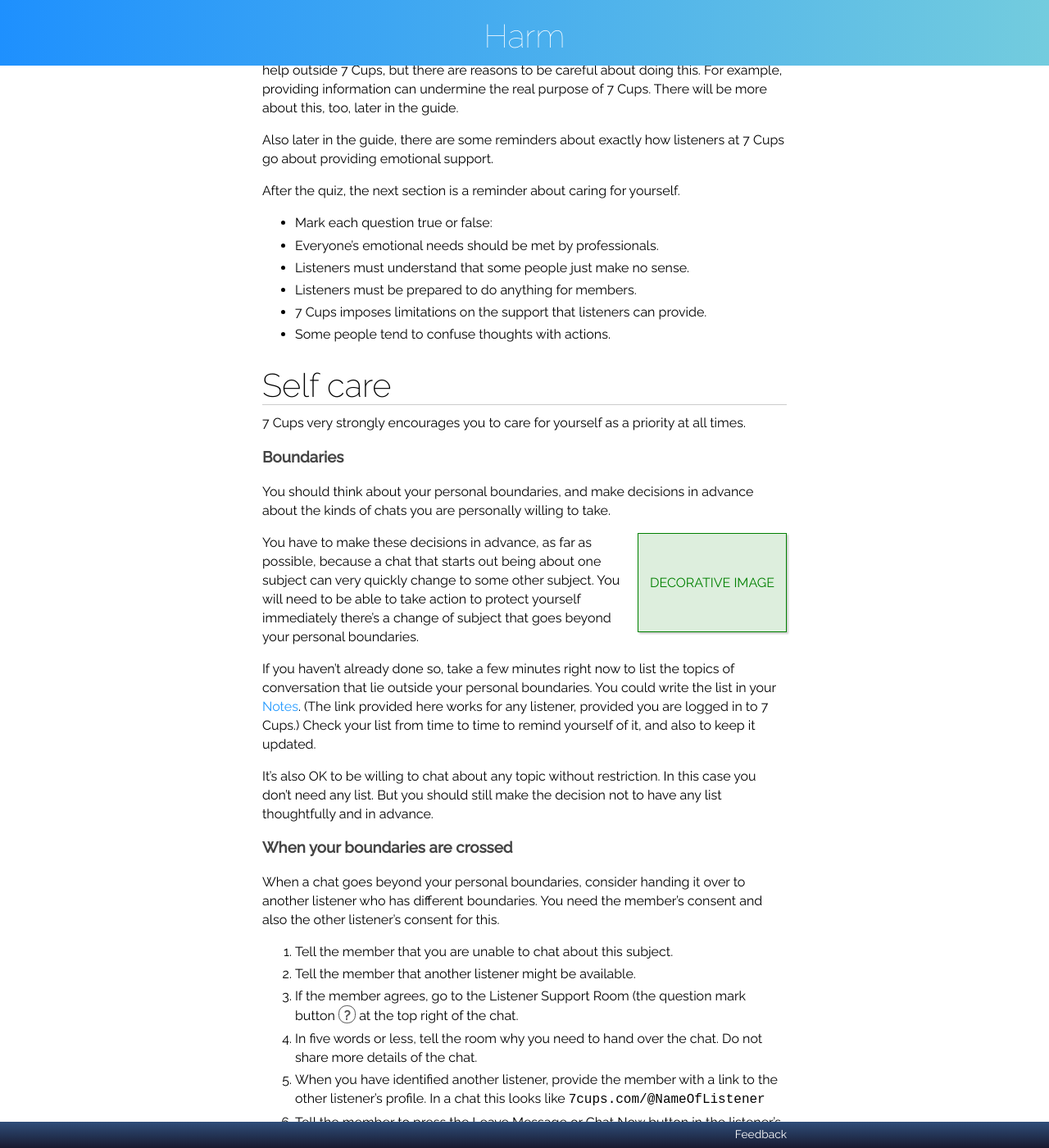
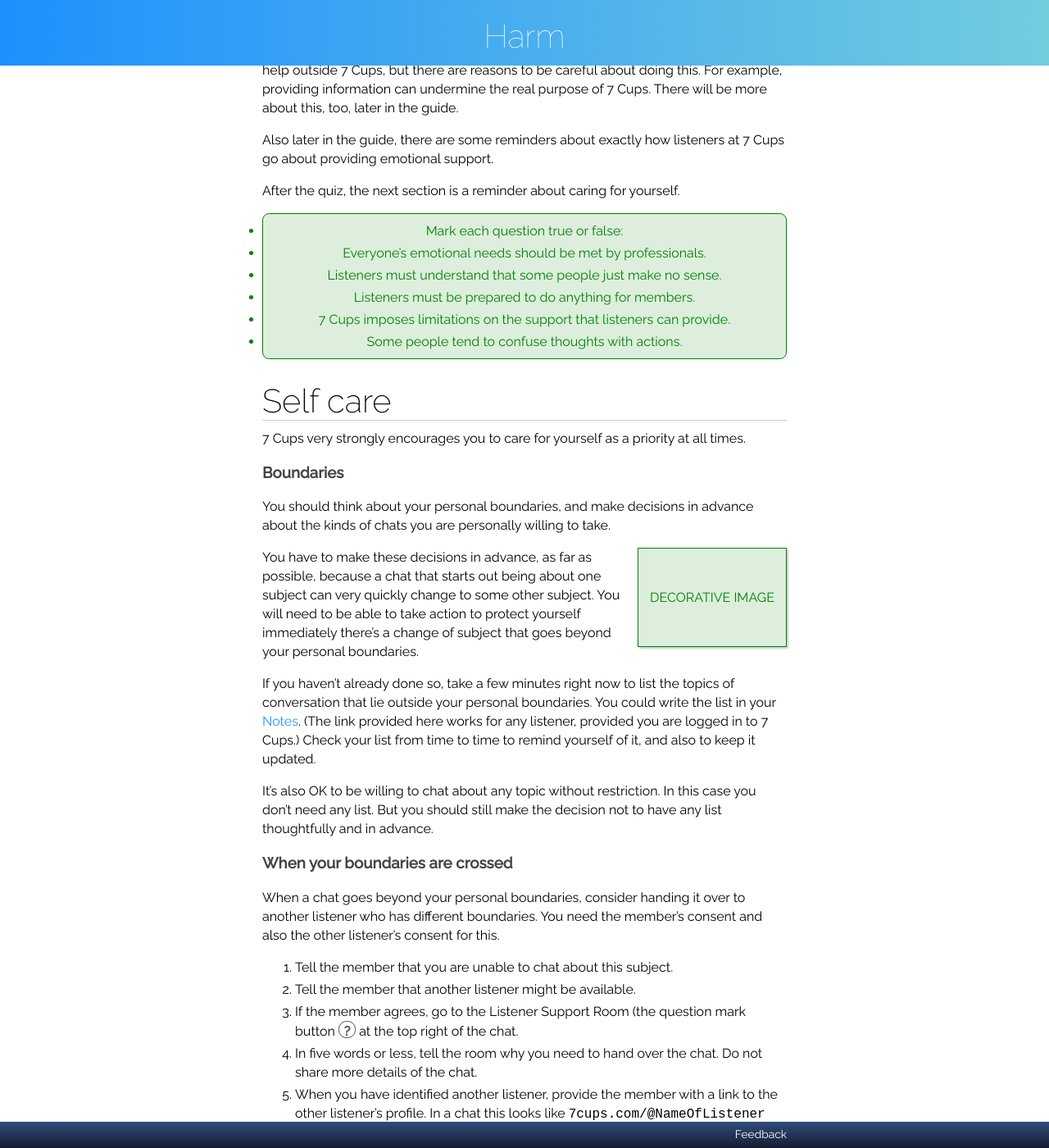
Before and after one commit to RarelyCharlie/rarelycharlie.github.io, a Jekyll site: the page built from _guide/harm.md, in a window 1280 px wide and 1400 px high, scrolled down 3061 px. Shown: the whole window at 82% size. Built offline with Jekyll 4.4.1, drawn with Linux system fonts in a browser that asks for light colours; nearby versions of some CDN libraries.

Commit message:
quiz style

```diff
--- a/_layouts/guide.html
+++ b/_layouts/guide.html
@@ -55,6 +55,9 @@ a[href]:hover {text-decoration: underline;}
 blockquote {margin: 0 40px; padding: 0 0 0 1ex; border-left: 2px solid #7bf; line-height: 26px;}
 #content p.dummyquiz {border: 1px solid green; background: #ded; text-align: center;
     padding: 3em 0; color: green; border-radius: 1ex;}
+ul.quiz {border: 1px solid green; background: #ded; text-align: center;
+    padding: 1ex 0; color: green; border-radius: 1ex;}
+ul.quiz>li::first-child {list-style: none;}
 li {margin-bottom: .5ex;}
 li:last-child {margin-bottom: 0;}
 table.chat {margin: 0 0 1ex 40px; border-spacing: 0 1ex;}
```
